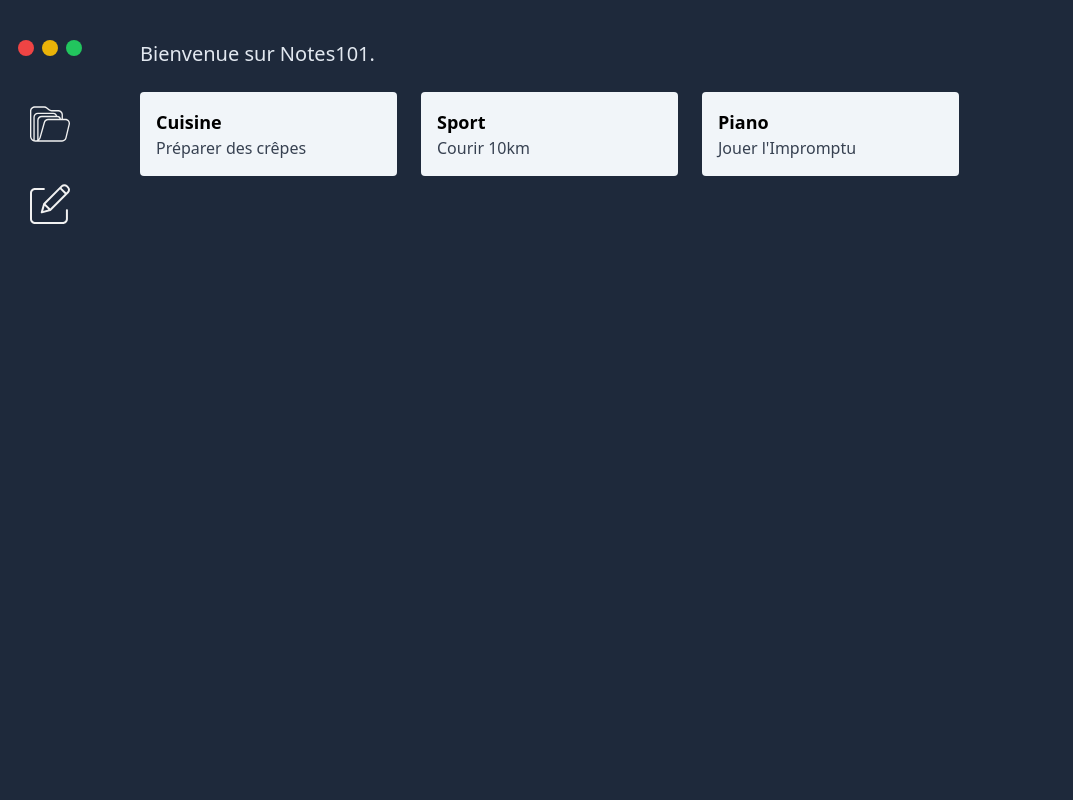
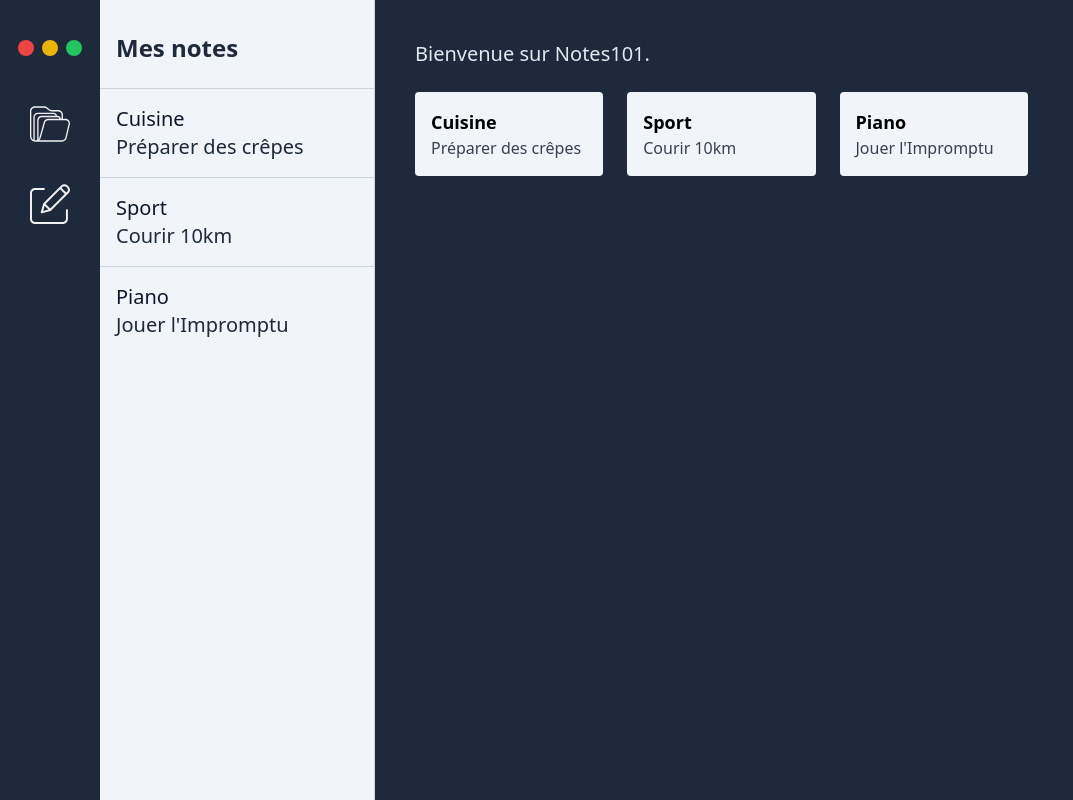
Before and after one commit to bricard-dev/vite-notes-test, a React (Vite) app: page / in a window 1280 px wide. Shown: the whole page, without its empty margins (0-1073 px from the left). Built offline with nearby package versions, Linux system fonts and the light colour scheme.

Commit message:
Add side notes

```diff
--- a/src/App.jsx
+++ b/src/App.jsx
@@ -1,12 +1,12 @@
 import { useDispatch, useSelector } from 'react-redux';
 import NotesList from './components/NotesList';
 import Sidebar from './components/Sidebar';
+import SideNotes from './components/SideNotes';
 import { getNotesFromAPI } from './features/notes';
 
 function App() {
   const dispatch = useDispatch();
   const notes = useSelector((state) => state.notes);
-  console.log(notes);
 
   if (!notes.list) {
     dispatch(getNotesFromAPI());
@@ -15,6 +15,7 @@
   return (
     <div className="min-h-screen flex bg-slate-800">
       <Sidebar />
+      <SideNotes />
       <NotesList />
     </div>
   );
--- a/src/components/NotesList.jsx
+++ b/src/components/NotesList.jsx
@@ -9,7 +9,10 @@
       <div className="grid lg:grid-cols-2 xl:grid-cols-4 2xl:grid-cols-5 gap-6">
         {notes.list &&
           notes.list.map((note) => (
-            <div className="p-4 rounded bg-slate-100 hover:bg-slate-50 cursor-pointer">
+            <div
+              key={note.id}
+              className="p-4 rounded bg-slate-100 hover:bg-slate-50 cursor-pointer"
+            >
               <p className="text-lg font-semibold">{note.title}</p>
               <p className="text-gray-700">{note.subtitle} </p>
             </div>
--- /dev/null
+++ b/src/components/SideNotes.jsx
@@ -0,0 +1,25 @@
+import { useSelector } from 'react-redux';
+
+export default function SideNotes() {
+  const notes = useSelector((state) => state.notes);
+
+  return (
+    <aside className="shrink-0 bg-slate-100 text-slate-900 w-[275px] flex flex-col items-center pt-2 border-r border-gray-300">
+      <p className="w-full py-6 px-4 text-2xl text-slate-800 font-semibold border-b border-gray-300">
+        Mes notes
+      </p>
+      <ul className="w-full divide-y divide-slate-300">
+        {notes.list &&
+          notes.list.map((note) => (
+            <li
+              key={note.id}
+              className="relative p-4 hover:bg-slate-200 cursor-pointer"
+            >
+              <p className="text-xl text-slate-900">{note.title}</p>
+              <p className="text-xl text-slate-800">{note.subtitle}</p>
+            </li>
+          ))}
+      </ul>
+    </aside>
+  );
+}
```
